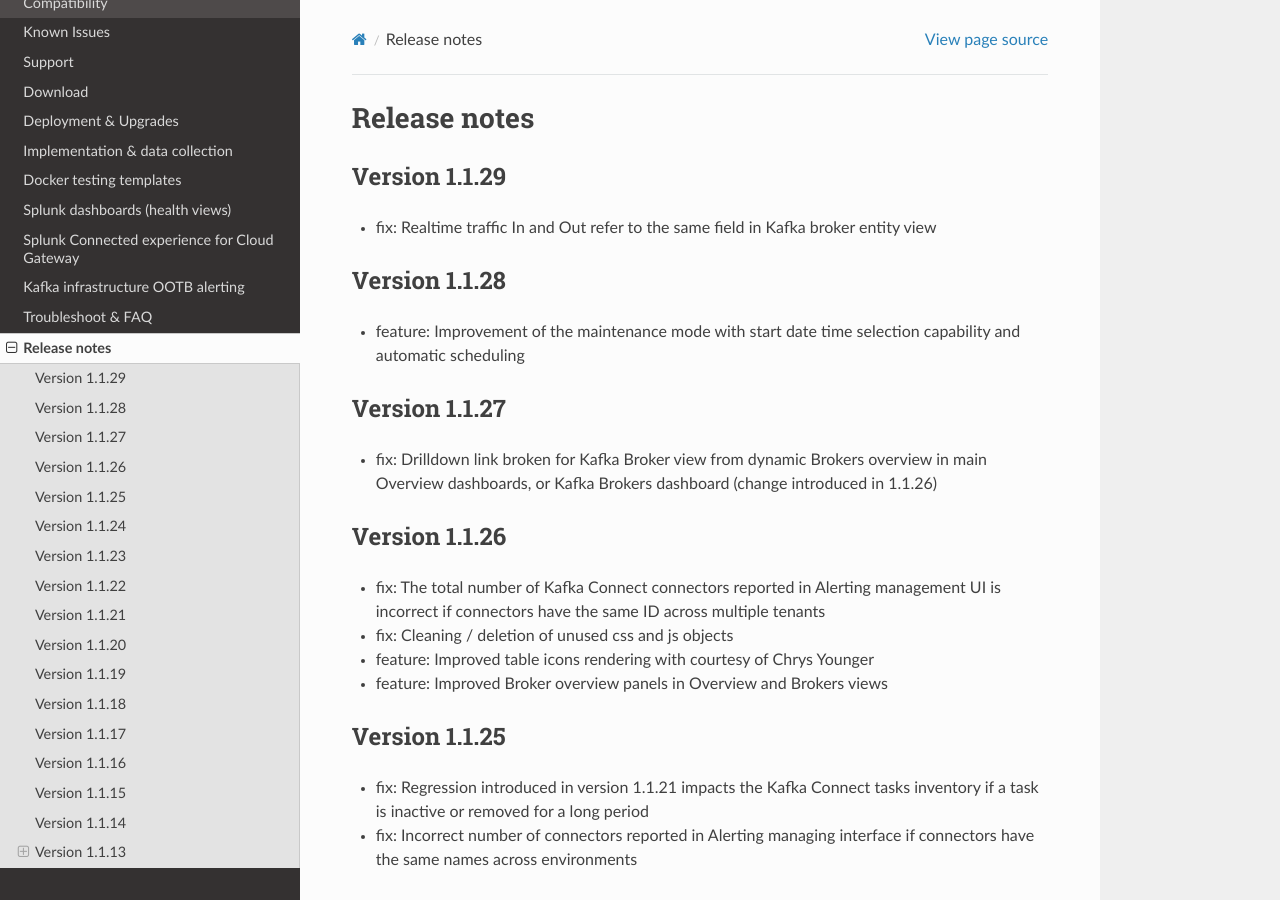
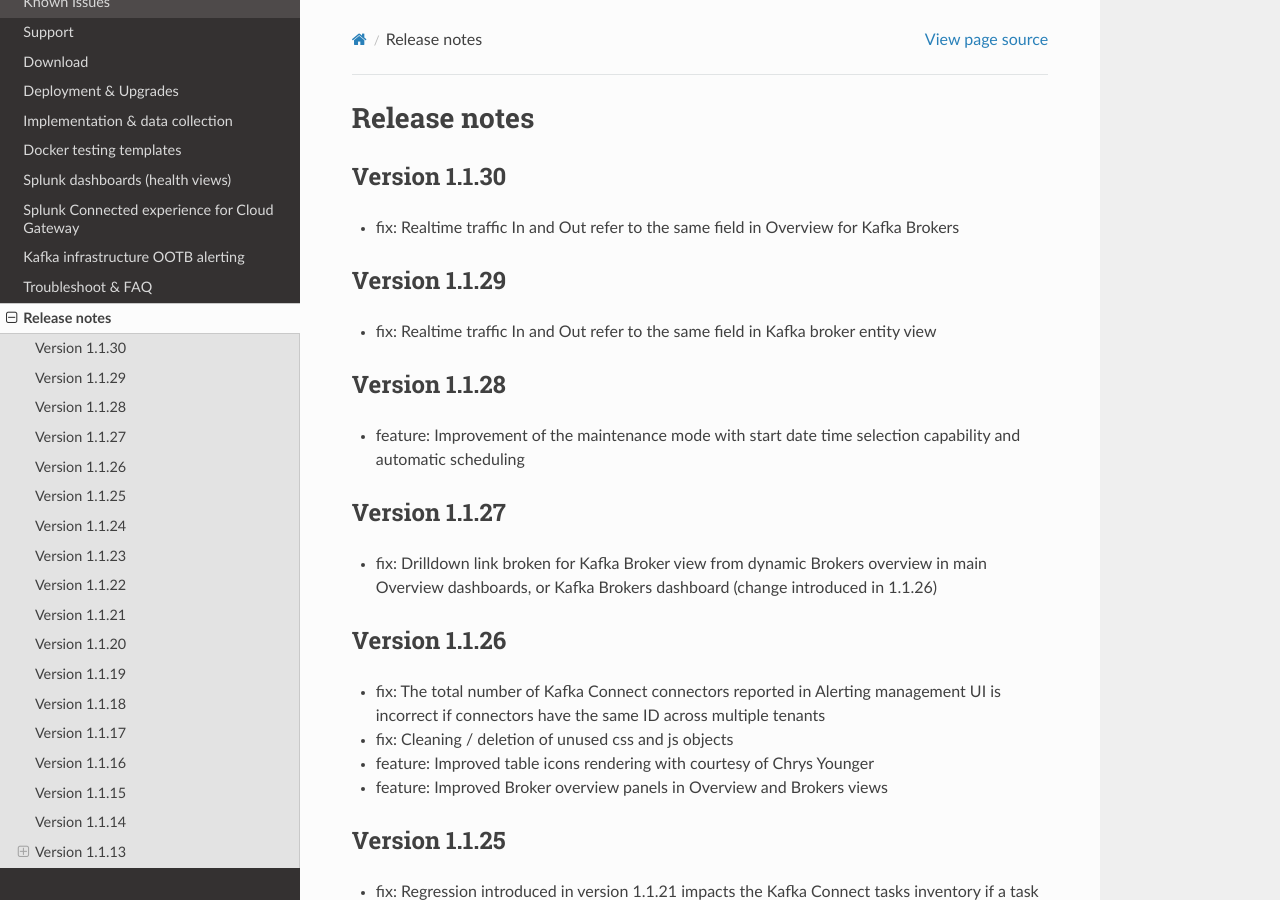
Before and after one commit to guilhemmarchand/telegraf-kafka, a Sphinx documentation site: the page built from docs/releasenotes.rst, in a window 1280 px wide and 900 px high. Built offline with Sphinx 7.4.7 and the Read the Docs theme 2.0.0, drawn with Linux system fonts in a browser that asks for light colours.

Commit message:
Version 1.1.30
- fix: Realtime traffic In and Out refer to the same field in Overview for Kafka Brokers

```diff
--- a/docs/releasenotes.rst
+++ b/docs/releasenotes.rst
@@ -1,5 +1,11 @@
 Release notes
 #############
+
+==============
+Version 1.1.30
+==============
+
+- fix: Realtime traffic In and Out refer to the same field in Overview for Kafka Brokers
 
 ==============
 Version 1.1.29
```
Also changed, not shown: 4 other files.
